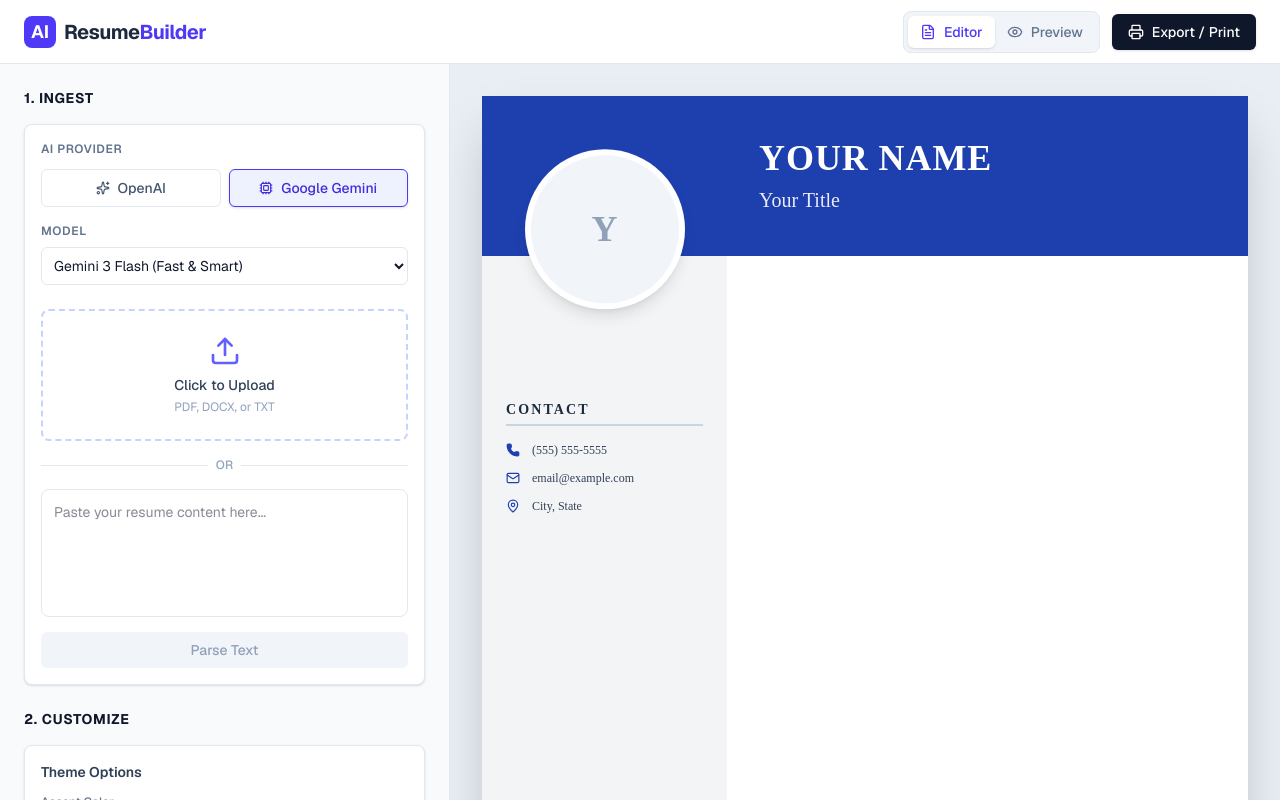
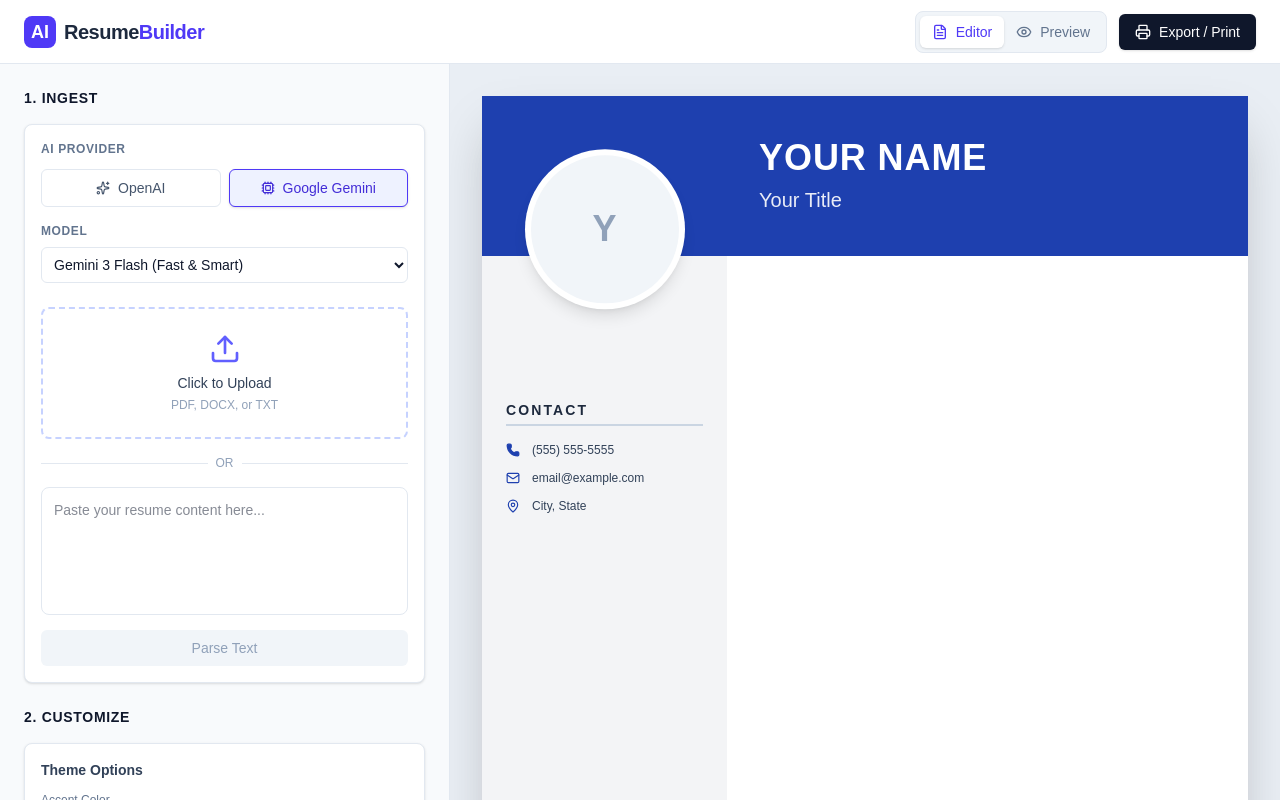
Before and after one commit to vengleab-personal-project/resume-builder, a Next.js app: page / in a window 1280 px wide. Built offline with nearby package versions, Linux system fonts and the light colour scheme.

Commit message:
feat: Enhance resume editor with profile photo upload functionality, update font variables in CSS, and improve theme font handling in constants. Additionally, add new labels for photo upload actions in localization.

```diff
--- a/src/app/globals.css
+++ b/src/app/globals.css
@@ -3,13 +3,17 @@
 :root {
   --background: #ffffff;
   --foreground: #171717;
+  --font-sans: var(--font-geist-sans), ui-sans-serif, system-ui, sans-serif;
+  --font-serif: ui-serif, Georgia, Cambria, "Times New Roman", Times, serif;
+  --font-mono: "Courier New", Courier, monospace;
 }
 
 @theme inline {
   --color-background: var(--background);
   --color-foreground: var(--foreground);
-  --font-sans: var(--font-geist-sans);
-  --font-mono: var(--font-geist-mono);
+  --font-sans: var(--font-sans);
+  --font-serif: var(--font-serif);
+  --font-mono: var(--font-mono);
 }
 
 @media (prefers-color-scheme: dark) {
--- a/src/config/constants.ts
+++ b/src/config/constants.ts
@@ -39,9 +39,9 @@ export const THEME_COLORS = [
 ];
 
 export const THEME_FONTS = [
-  { name: 'Sans', value: 'font-sans' },
-  { name: 'Serif', value: 'font-serif' },
-  { name: 'Mono', value: 'font-mono' },
+  { name: 'Sans', value: 'var(--font-sans)' },
+  { name: 'Serif', value: 'var(--font-serif)' },
+  { name: 'Mono', value: 'var(--font-mono)' },
 ];
 
 export const RESUME_SECTIONS = {
@@ -73,7 +73,7 @@ export const INITIAL_RESUME_DATA = {
 export const INITIAL_THEME = {
   primaryColor: "#1e40af", // Blue
   backgroundColor: "#f3f4f6", // Light Gray for Sidebar
-  fontFamily: "font-sans",
+  fontFamily: "var(--font-sans)",
 } as const;
 
 export const INITIAL_AI_CONFIG = {
--- a/src/features/Editor/ResumeEditor.tsx
+++ b/src/features/Editor/ResumeEditor.tsx
@@ -26,6 +26,17 @@ export const ResumeEditor: React.FC = () => {
     toggleBreakPage
   } = useResumeEditorLogic();
 
+  const handlePhotoChange = (e: React.ChangeEvent<HTMLInputElement>) => {
+    const file = e.target.files?.[0];
+    if (file) {
+      const reader = new FileReader();
+      reader.onloadend = () => {
+        updatePersonalInfo('photoUrl', reader.result as string);
+      };
+      reader.readAsDataURL(file);
+    }
+  };
+
   const { t } = useTranslations('editor');
 
   return (
@@ -37,6 +48,36 @@ export const ResumeEditor: React.FC = () => {
         onAiClick={() => generateItems('pi-gen', 'Personal Information', (data) => setResumeData({...resumeData, personalInfo: data}), { name: "string", title: "string", email: "string", phone: "string", address: "string", linkedin: "string" })}
         aiLoading={loadingStates['pi-gen']}
       >
+        <div className="mb-4">
+          <label className="text-[11px] font-bold text-slate-500 uppercase tracking-wider mb-2 block">
+            {t('labels.photo')}
+          </label>
+          <div className="flex items-center gap-4">
+            {resumeData.personalInfo.photoUrl ? (
+              <div className="relative w-16 h-16 group">
+                <img
+                  src={resumeData.personalInfo.photoUrl}
+                  alt="Profile"
+                  className="w-full h-full rounded-full object-cover border border-slate-200"
+                />
+                <button
+                  onClick={() => updatePersonalInfo('photoUrl', '')}
+                  className="absolute -top-1 -right-1 bg-red-500 text-white p-1 rounded-full opacity-0 group-hover:opacity-100 transition-opacity shadow-sm"
+                >
+                  <Trash2 size={10} />
+                </button>
+              </div>
+            ) : (
+              <div className="w-16 h-16 rounded-full bg-slate-100 border border-dashed border-slate-300 flex items-center justify-center text-slate-400">
+                <Plus size={20} />
+              </div>
+            )}
+            <label className="cursor-pointer bg-white border border-slate-200 px-3 py-1.5 rounded text-xs font-medium text-slate-600 hover:bg-slate-50 transition-colors shadow-sm">
+              {resumeData.personalInfo.photoUrl ? t('actions.change') : t('actions.upload')}
+              <input type="file" className="hidden" accept="image/*" onChange={handlePhotoChange} />
+            </label>
+          </div>
+        </div>
         <Input label={t('labels.fullName')} value={resumeData.personalInfo.name} onChange={(e) => updatePersonalInfo('name', e.target.value)} />
         <Input label={t('labels.jobTitle')} value={resumeData.personalInfo.title || ''} onChange={(e) => updatePersonalInfo('title', e.target.value)} />
         <Input
--- a/src/features/Editor/ThemeSwitcher.tsx
+++ b/src/features/Editor/ThemeSwitcher.tsx
@@ -26,12 +26,16 @@ export const ThemeSwitcher: React.FC = () => {
             />
           ))}
           {/* Custom Color Picker */}
-          <div className="relative w-8 h-8 overflow-hidden rounded-full border-2 border-slate-200">
+          <div
+            className="relative w-8 h-8 overflow-hidden rounded-full border-2 border-slate-200 transition-transform hover:scale-110"
+            style={{ background: 'linear-gradient(to right, red, orange, yellow, green, blue, indigo, violet)' }}
+          >
             <input
               type="color"
-              className="absolute -top-1 -left-1 w-10 h-10 p-0 border-0 cursor-pointer"
+              className="absolute -top-1 -left-1 w-10 h-10 p-0 border-0 cursor-pointer opacity-0"
               value={theme.primaryColor}
               onChange={(e) => setTheme({ primaryColor: e.target.value })}
+              title={t('theme.customColor')}
             />
           </div>
         </div>
--- a/src/messages/en.json
+++ b/src/messages/en.json
@@ -82,6 +82,7 @@
             "newReferenceCompany": "Company"
         },
         "labels": {
+            "photo": "Profile Photo",
             "fullName": "Full Name",
             "jobTitle": "Job Title / Professional Headline",
             "email": "Email",
@@ -130,6 +131,8 @@
             "addTraining": "Add Training",
             "addReference": "Add Reference",
             "clean": "Clean",
+            "upload": "Upload",
+            "change": "Change",
             "removePageBreak": "Remove page break",
             "addPageBreak": "Add page break after this item"
         },
```
